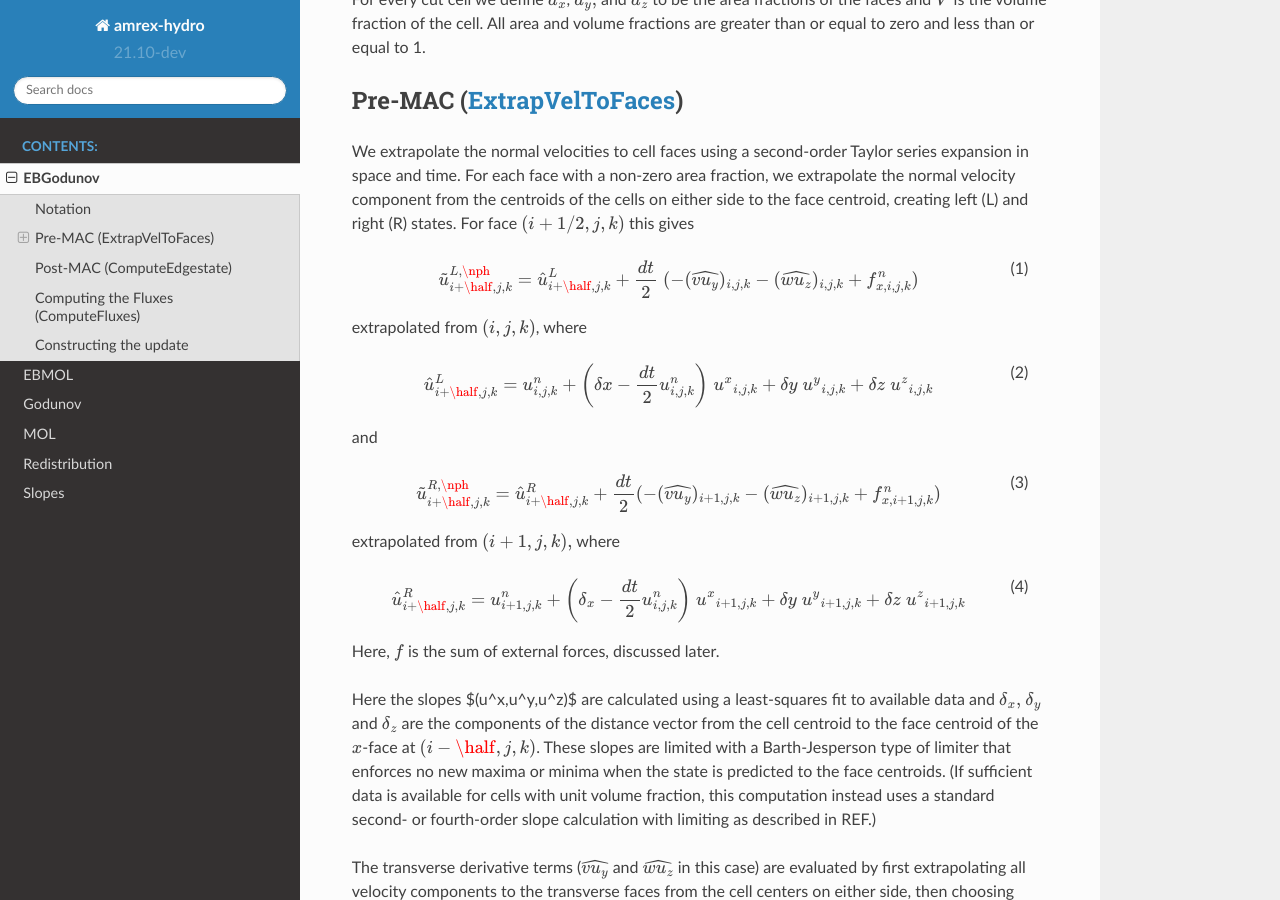
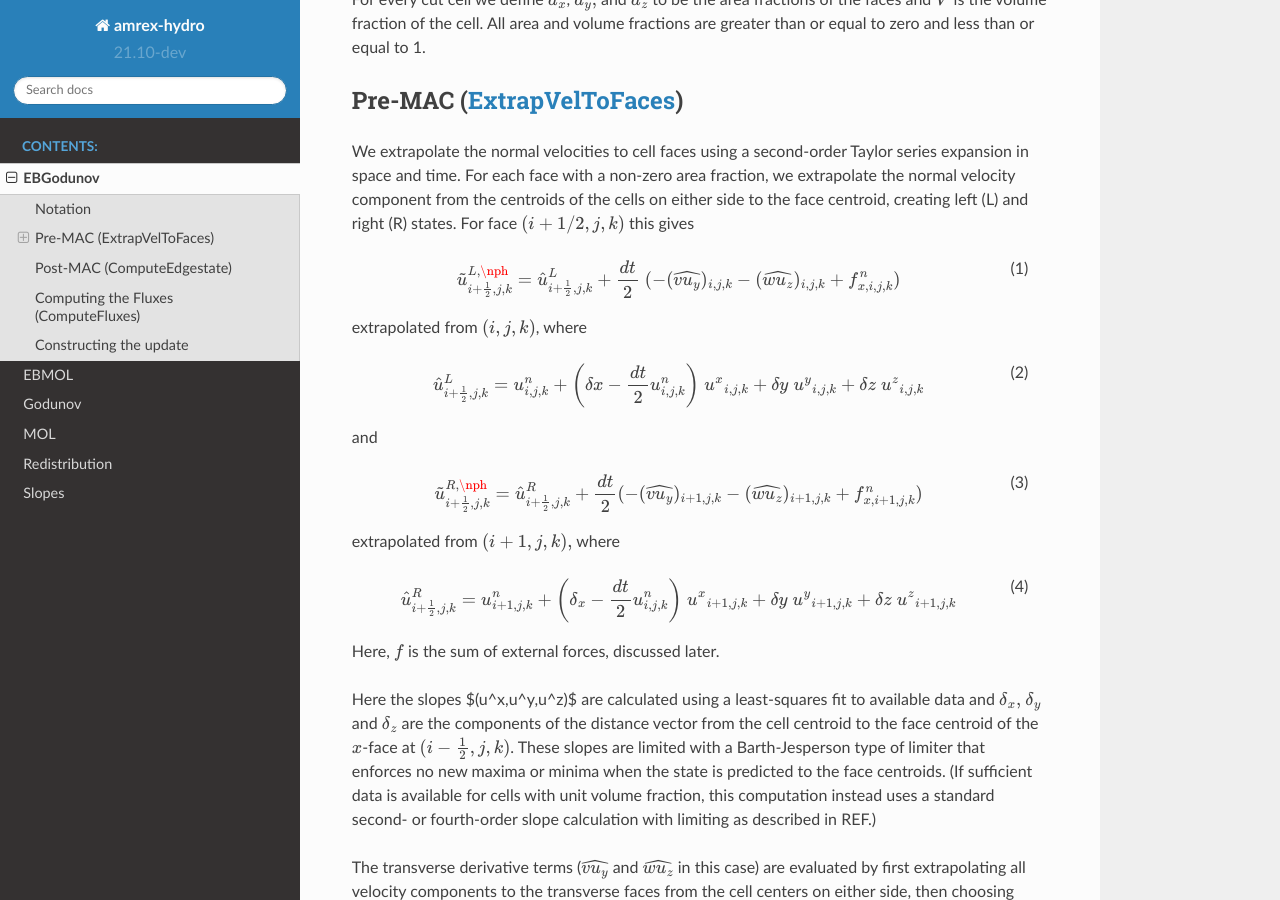
Before and after one commit to AMReX-Fluids/AMReX-Hydro, a Sphinx documentation site: the page built from Docs/source/EBGodunov.rst, in a window 1280 px wide and 900 px high, scrolled down 372 px. Built offline with Sphinx 7.4.7 and the Read the Docs theme 2.0.0, drawn with Linux system fonts in a browser that asks for light colours.

Commit message:
replace half by frac{1}{2}

```diff
--- a/Docs/source/EBGodunov.rst
+++ b/Docs/source/EBGodunov.rst
@@ -31,7 +31,7 @@ and right (R) states. For face :math:`(i+1/2,j,k)` this gives
 .. math::
    :label: eq1-ebg
 
-   \tilde{u}_{i+\half,j,k}^{L,\nph} = \hat{u}_{i+\half,j,k}^{L} +
+   \tilde{u}_{i+\frac{1}{2},j,k}^{L,\nph} = \hat{u}_{i+\frac{1}{2},j,k}^{L} +
    \frac{dt}{2} \; (-(\widehat{v u_y})_{i,j,k} - (\widehat{w u_z})_{i,j,k} + f_{x,i,j,k}^n)
 
 extrapolated from :math:`(i,j,k)`, where
@@ -39,7 +39,7 @@ extrapolated from :math:`(i,j,k)`, where
 .. math::
    :label: eq1-ebg2
 
-   \hat{u}_{i+\half,j,k}^{L} = u_{i,j,k}^n +
+   \hat{u}_{i+\frac{1}{2},j,k}^{L} = u_{i,j,k}^n +
    \left( \delta x - \frac{dt}{2} u_{i,j,k}^n \right)
    \; {u^x}_{i,j,k} +  \delta y \; {u^y}_{i,j,k} + \delta z \; {u^z}_{i,j,k}
 
@@ -48,7 +48,7 @@ and
 .. math::
    :label: eq2-ebg
 
-   \tilde{u}_{i+\half,j,k}^{R,\nph} = \hat{u}_{i+\half,j,k}^{R} +
+   \tilde{u}_{i+\frac{1}{2},j,k}^{R,\nph} = \hat{u}_{i+\frac{1}{2},j,k}^{R} +
    \frac{dt}{2} (-(\widehat{v u_y})_{i+1,j,k} - (\widehat{w u_z})_{i+1,j,k} + f_{x,i+1,j,k}^n)
 
 extrapolated from :math:`(i+1,j,k),` where
@@ -56,7 +56,7 @@ extrapolated from :math:`(i+1,j,k),` where
 .. math::
    :label: eq2-ebg2
 
-   \hat{u}_{i+\half,j,k}^{R} = u_{i+1,j,k}^n +
+   \hat{u}_{i+\frac{1}{2},j,k}^{R} = u_{i+1,j,k}^n +
    \left(\delta_x  - \frac{dt}{2} u_{i,j,k}^n \right)
    \; {u^x}_{i+1,j,k} +  \delta y \; {u^y}_{i+1,j,k} + \delta z \; {u^z}_{i+1,j,k}
 
@@ -64,7 +64,7 @@ Here, :math:`f` is the sum of external forces, discussed later.
 
 Here the slopes $(u^x,u^y,u^z)$ are calculated using a least-squares fit to available data and
 :math:`\delta_x,` :math:`\delta_y` and :math:`\delta_z` are the components of the distance vector
-from the cell centroid to the face centroid of the :math:`x`-face at :math:`(i-\half,j,k)`.
+from the cell centroid to the face centroid of the :math:`x`-face at :math:`(i-\frac{1}{2},j,k)`.
 These slopes are limited with a Barth-Jesperson type of limiter that enforces no new maxima or minima
 when the state is predicted to the face centroids. (If sufficient data is available for cells
 with unit volume fraction, this computation instead uses a standard second- or fourth-order
```
